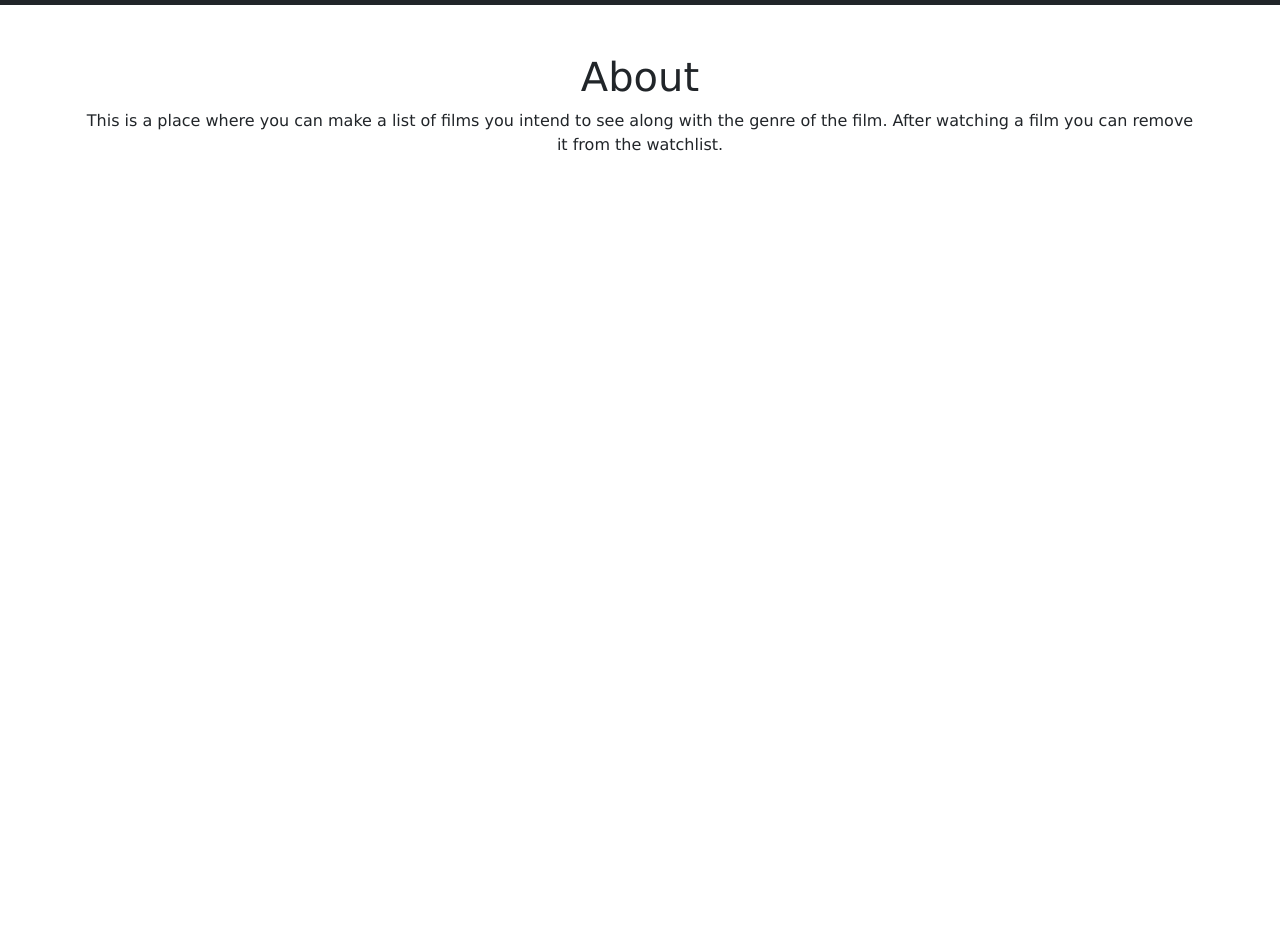
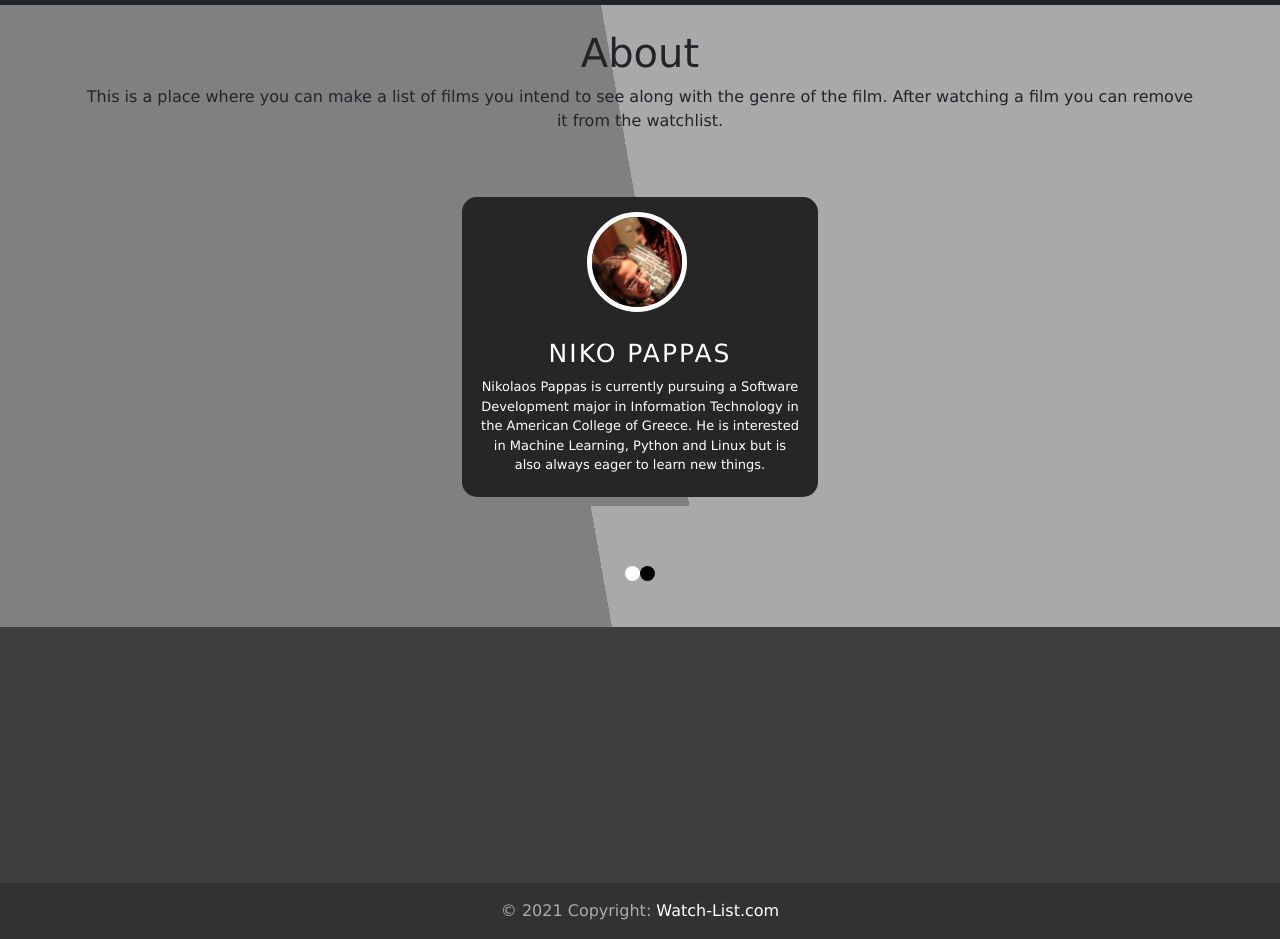
Before and after one commit to pappanick/Neon-Mauve, a plain HTML site: page about.html in a window 1280 px wide. Shown: the part 54-993 px from the top of the page. Before the commit the page ends 800 px from the top, so only its background shows below. Drawn offline with nearby package versions, Linux system fonts and the light colour scheme.

Commit message:
Update the about
I tried implementing the carousel, the animation it is not working for me i have been trying to figure it out why it is not. I managed to style our biography.

```diff
--- a/about.html
+++ b/about.html
@@ -6,8 +6,8 @@
     <meta http-equiv="X-UA-Compatible" content="IE=edge">
     <meta name="viewport" content="width=device-width, initial-scale=1.0">
     <title>About</title>
+    <!-- table pagination function -->
     <link href="https://cdn.jsdelivr.net/npm/bootstrap@5.1.3/dist/css/bootstrap.min.css" rel="stylesheet" integrity="sha384-1BmE4kWBq78iYhFldvKuhfTAU6auU8tT94WrHftjDbrCEXSU1oBoqyl2QvZ6jIW3" crossorigin="anonymous">
-    <script src="https://cdn.jsdelivr.net/npm/bootstrap@5.1.3/dist/js/bootstrap.bundle.min.js" integrity="sha384-ka7Sk0Gln4gmtz2MlQnikT1wXgYsOg+OMhuP+IlRH9sENBO0LRn5q+8nbTov4+1p" crossorigin="anonymous"></script>
 
     <style>
         h1 {
@@ -20,6 +20,8 @@
 
         body {
             font-family: Verdana, Geneva, Tahoma, sans-serif;
+            background: linear-gradient(-100deg, darkgrey 50%, grey 50%);
+            height: 70vh;
         }
 
         .navbar-dark .navbar-brand {
@@ -29,6 +31,63 @@
         .navbar-dark .navbar-brand {
             color: red;
         }
+        #footer{
+            background-color: #403d3d;
+            margin-top: 100px;
+        }
+        .container{
+            margin-top: 15%;
+        }
+        .img-text{
+            width: 100%;
+            height: 300px;
+            display: block;
+            text-align: center;
+            padding: 40% 5%;
+            background-color: #262626;
+            color: #fff;
+            border-radius: 15px;
+        }
+        .img-text h2{
+            font-size: 25px;
+            text-transform:  uppercase;
+            letter-spacing: 2px;
+        }
+        .img-text p{
+            font-size: 13px;
+        }
+        .single-box{
+            position:relative;
+            margin-bottom: 30px;
+        }
+        .img-area{
+            position: absolute;
+            width: 100px;
+            height: 100px;
+            border: 5px solid #fff;
+            overflow: hidden;
+            top: 15px;
+            left: 125px;
+            border-radius:50%;
+        }
+        .img-area img{
+            width: 100%;
+        }
+        .carousel-indicators{
+            left: 0;
+            top: auto;
+            bottom: -70px;
+        }
+        .carousel-indicators li {
+            background: #000;
+            border-radius: 50%;
+            width: 15px;
+            height: 15px;
+        }
+        .carousel-indicators .active{
+            background: #fff;
+        }
+
     </style>
 </head>
 
@@ -54,11 +113,91 @@
             </div>
         </div>
     </nav>
-    <div class="container mt-5">
+
+
+    <div class="container mt-4">
         <div class="row justify-content-center">
-
             <h1>About</h1>
             <p id="prime" class="normaltext">This is a place where you can make a list of films you intend to see along with the genre of the film. After watching a film you can remove it from the watchlist. </p>
+        </div>
+    </div>
+
+    <div class="container mt-5">
+        <div class="row">
+            <div class="col-md-12">
+                <div id="carouselIndicators" class="carousel slide" data-ride="carousel">
+                    <ol class="carousel-indicators">
+                        <li data-target="#carouselIndicators" data-slide-to="0" class="active"></li>
+                        <li data-target="#carouselIndicators" data-slide-to="1"></li>
+                    </ol>
+                    <div class="carousel-inner">
+                        <div class="carousel-item active">
+                            <div class="row justify-content-center">
+                                <div class="col-md-4">
+                                    <div class="single-box">
+                                        <div class="img-area"><img src="images/pappas.avatar.jpg" alt=""></div>
+                                        <div class="img-text">
+                                            <h2>Niko pappas</h2>
+                                            <p>Nikolaos Pappas is currently pursuing a Software Development major in Information Technology in the American College of Greece.
+                                                He is interested in Machine Learning, Python and Linux but is also always eager to learn new things.
+                                            </p>
+                                        </div>
+                                    </div>
+                                </div>
+                            </div>
+                        </div>
+                        <div class="carousel-item">
+                            <div class="row justify-content-center">
+                                <div class="col-md-4">
+                                    <div class="single-box">
+                                        <div class="img-area"><img src="images/newellMichael.jpg" alt=""></div>
+                                        <div class="img-text">
+                                            <h2>Michael Newell</h2>
+                                            <p>Michael Newell is a senior studying Information Technology with a emphasis in Software Development
+                                                at the American College of Greece. He is interested to study a master's in Cyber Security.
+                                            </p>
+                                        </div>
+                                    </div>
+                                </div>
+                            </div>
+                        </div>
+                    </div>
+                </div>
+            </div>
+        </div>
+    </div>
+
+
+    <footer id="footer" class="page-footer font-small special-color-dark pt-4">
+        <div class="container">
+
+
+          <ul class="list-unstyled list-inline text-center">
+            <li class="list-inline-item">
+              <a class="btn-floating btn-fb mx-1" href="#">
+                <i class="fab fa-facebook-f" > </i>
+              </a>
+            </li>
+            <li class="list-inline-item">
+              <a class="btn-floating btn-tw mx-1" href="#">
+                <i class="fab fa-twitter"> </i>
+              </a>
+            </li>
+            <li class="list-inline-item">
+                <a class="btn-floating btn-tw mx-1" href="#">
+                  <i class="fab fa-instagram"> </i>
+                </a>
+              </li>
+          </ul>
+        </div>
+        <div class="footer-copyright text-center py-3" style="color: rgba(255,255,255,0.6);background-color: rgba(0,0,0,0.2)">© 2021 Copyright:
+          <a style = "color: #fff;text-decoration: none"href="index.html"> Watch-List.com</a>
+        </div>
+      </footer>
+
+
+      <script src="https://cdn.jsdelivr.net/npm/@popperjs/core@2.10.2/dist/umd/popper.min.js" integrity="sha384-7+zCNj/IqJ95wo16oMtfsKbZ9ccEh31eOz1HGyDuCQ6wgnyJNSYdrPa03rtR1zdB" crossorigin="anonymous"></script>
+      <script src="https://cdn.jsdelivr.net/npm/bootstrap@5.1.3/dist/js/bootstrap.min.js" integrity="sha384-QJHtvGhmr9XOIpI6YVutG+2QOK9T+ZnN4kzFN1RtK3zEFEIsxhlmWl5/YESvpZ13" crossorigin="anonymous"></script>
 </body>
 
 </html>
```
Also changed, not shown: images/newellMichael.jpg (added).
